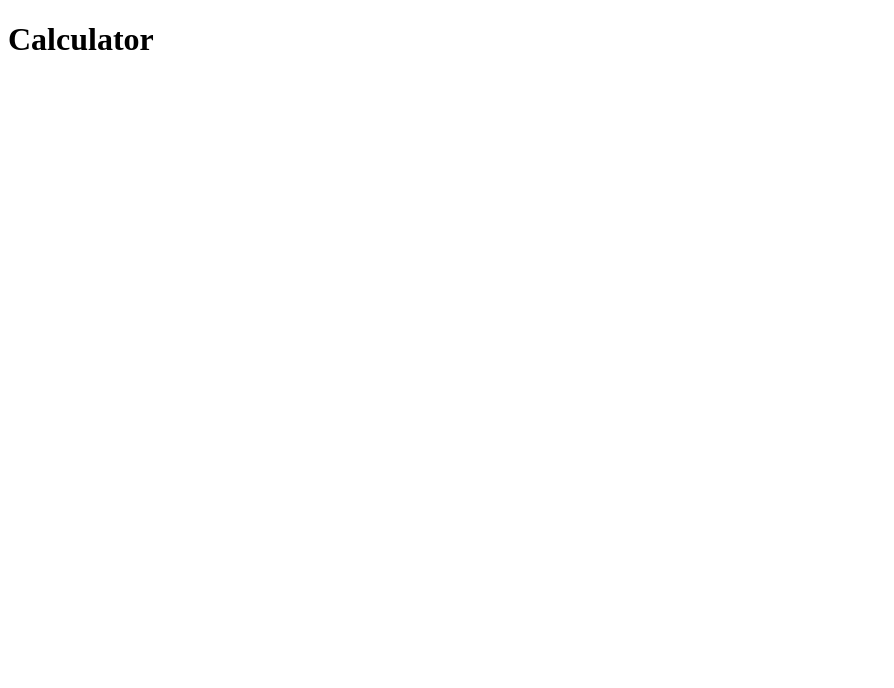
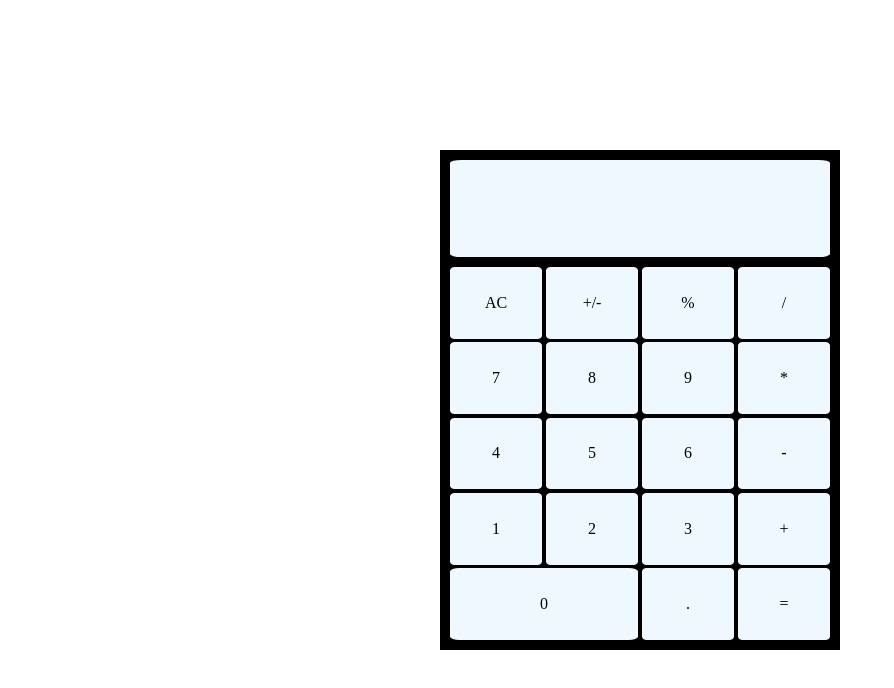
Before and after one commit to Iwan-Rahman/calculator, a plain HTML site: page index.html in a window 1280 px wide. Shown: the whole page, without its empty margins (0-894 px from the left). Drawn offline with Linux system fonts and the light colour scheme.

Commit message:
Create and style calculator elements

```diff
--- a/index.html
+++ b/index.html
@@ -3,10 +3,43 @@
   <head>
     <meta charset="UTF-8">
     <title>Calculator</title>
-    <style rel="stylesheet" href="style.css"></style>
+    <link rel="stylesheet" href="./style.css">
     <script src="./script.js" defer></script>
   </head>
   <body>
-    <h1>Calculator</h1>
+    <div class="calc">
+      <div class="calc-display"></div>
+      <div class="calc-btn-container">
+        <div>
+          <div class="calc-btn">AC</div>
+          <div class="calc-btn">+/-</div>
+          <div class="calc-btn">%</div>
+          <div class="calc-btn">/</div>
+        </div>
+        <div>
+          <div class="calc-btn">7</div>
+          <div class="calc-btn">8</div>
+          <div class="calc-btn">9</div>
+          <div class="calc-btn">*</div>
+        </div>
+        <div>
+          <div class="calc-btn">4</div>
+          <div class="calc-btn">5</div>
+          <div class="calc-btn">6</div>
+          <div class="calc-btn">-</div>
+        </div>
+        <div>
+          <div class="calc-btn">1</div>
+          <div class="calc-btn">2</div>
+          <div class="calc-btn">3</div>
+          <div class="calc-btn">+</div>
+        </div>
+        <div id="test">
+          <div class="calc-btn zero">0</div>
+          <div class="calc-btn">.</div>
+          <div class="calc-btn">=</div>
+        </div>
+      </div>
+    </div>
   </body>
 </html>
--- a/style.css
+++ b/style.css
@@ -0,0 +1,60 @@
+* {
+  padding: 0;
+  margin: 0;
+}
+
+html,body {
+  width: 100vw;
+  height: 100vh;
+}
+
+body {
+  display: flex;
+  justify-content: center;
+  align-items: center;
+  flex: 1;
+}
+
+.calc {
+  min-width: 400px;
+  height: 500px;
+  display: flex;
+  flex-direction: column;
+  box-sizing: border-box;
+  background-color: black;
+  padding: 10px;
+  gap: 10px;
+}
+
+.calc-display {
+  flex: 1.3;
+  background-color: aliceblue;
+  border-radius: 3%;
+}
+
+.calc-btn-container {
+  flex: 5;
+  display: flex;
+  flex-direction: column;
+  gap: 1%;
+}
+
+.calc-btn-container div {
+  height: 100%;
+  align-items: center;
+  flex: 1;
+  display: flex;
+  justify-content: space-evenly;
+  gap: 1%;
+}
+
+.calc-btn {
+  border-radius: 5%;
+  background-color: aliceblue;
+  flex: 1;
+  display: flex;;
+}
+
+.calc-btn.zero {
+  flex: 2.04115;
+}
```
